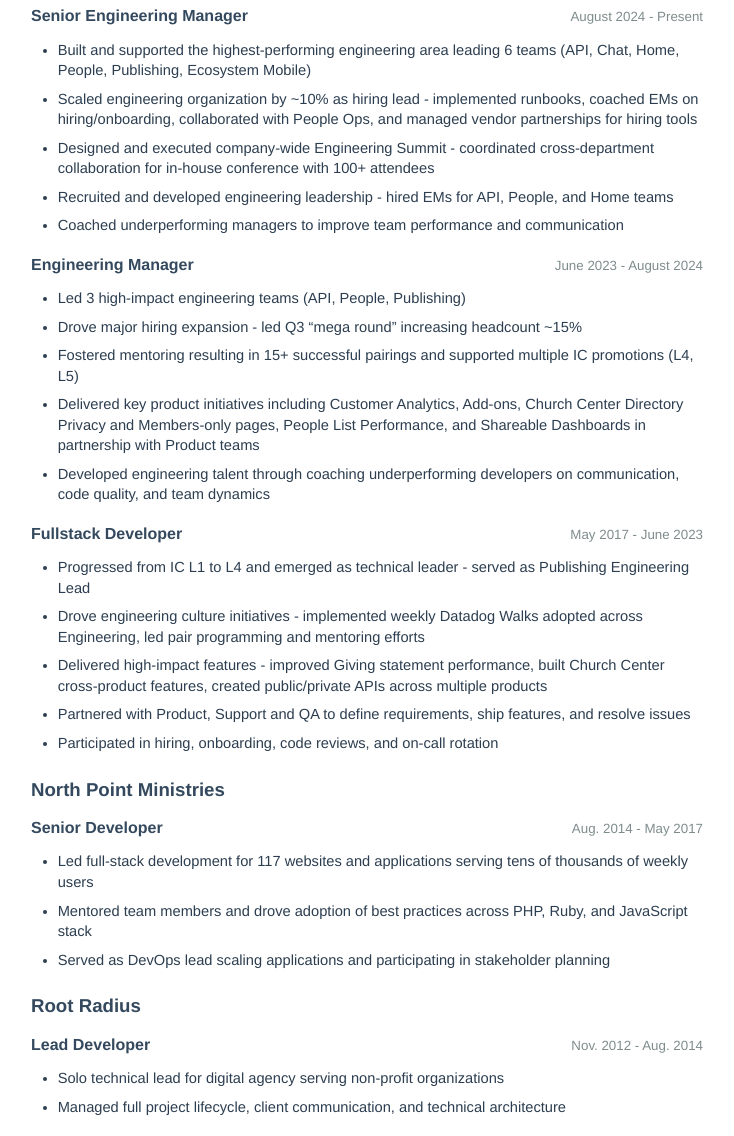
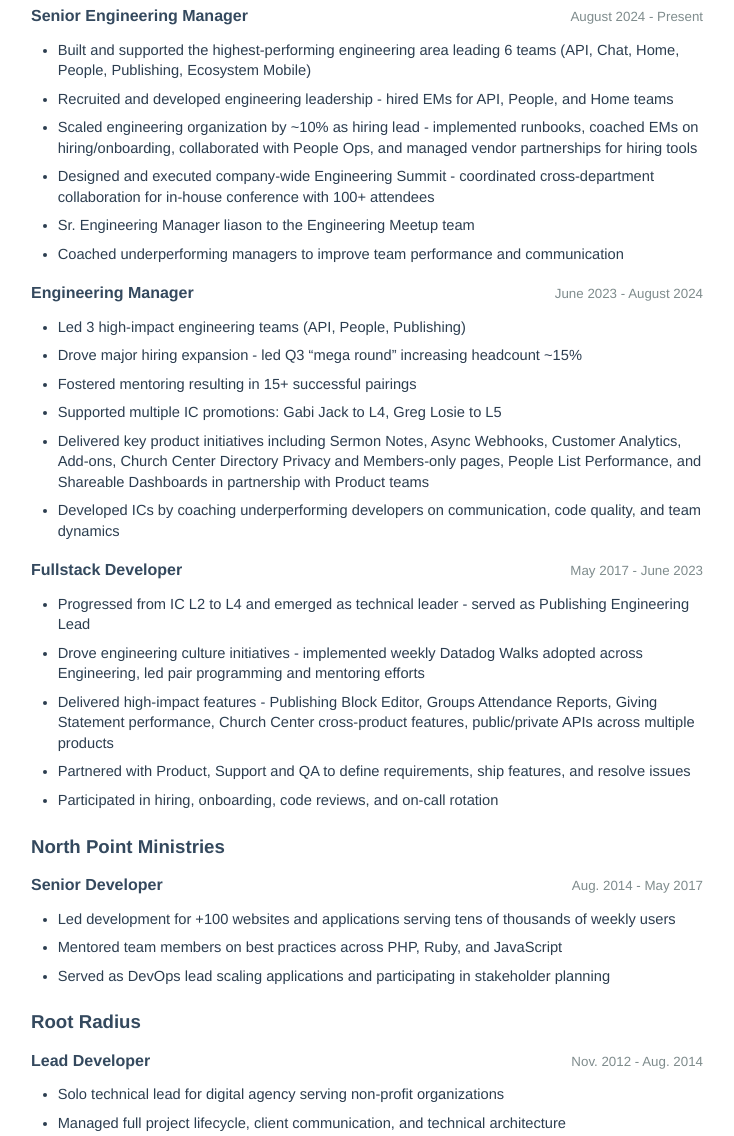
Before and after one commit to bweave/resume, a plain HTML site: page index.html in a window 1280 px wide. Shown: the part 372-1508 px from the top of the page, without its empty margins (273-1007 px from the left). Drawn offline with Linux system fonts and the light colour scheme.

Commit message:
deploy: 42177aaa5ab0428183edb8514c77870099bb77e9

```diff
--- a/index.html
+++ b/index.html
@@ -315,29 +315,31 @@
 <h3>Planning Center</h3>
 <div class="role-section"><h4 class="role-header"><span class="role">Senior Engineering Manager</span><span class="date">August 2024 - Present</span></h4><ul>
 <li>Built and supported the highest-performing engineering area leading 6 teams (API, Chat, Home, People, Publishing, Ecosystem Mobile)</li>
+<li>Recruited and developed engineering leadership - hired EMs for API, People, and Home teams</li>
 <li>Scaled engineering organization by ~10% as hiring lead - implemented runbooks, coached EMs on hiring/onboarding, collaborated with People Ops, and managed vendor partnerships for hiring tools</li>
 <li>Designed and executed company-wide Engineering Summit - coordinated cross-department collaboration for in-house conference with 100+ attendees</li>
-<li>Recruited and developed engineering leadership - hired EMs for API, People, and Home teams</li>
+<li>Sr. Engineering Manager liason to the Engineering Meetup team</li>
 <li>Coached underperforming managers to improve team performance and communication</li>
 </ul></div>
 <div class="role-section"><h4 class="role-header"><span class="role">Engineering Manager</span><span class="date">June 2023 - August 2024</span></h4><ul>
 <li>Led 3 high-impact engineering teams (API, People, Publishing)</li>
 <li>Drove major hiring expansion - led Q3 “mega round” increasing headcount ~15%</li>
-<li>Fostered mentoring resulting in 15+ successful pairings and supported multiple IC promotions (L4, L5)</li>
-<li>Delivered key product initiatives including Customer Analytics, Add-ons, Church Center Directory Privacy and Members-only pages, People List Performance, and Shareable Dashboards in partnership with Product teams</li>
-<li>Developed engineering talent through coaching underperforming developers on communication, code quality, and team dynamics</li>
+<li>Fostered mentoring resulting in 15+ successful pairings</li>
+<li>Supported multiple IC promotions: Gabi Jack to L4, Greg Losie to L5</li>
+<li>Delivered key product initiatives including Sermon Notes, Async Webhooks, Customer Analytics, Add-ons, Church Center Directory Privacy and Members-only pages, People List Performance, and Shareable Dashboards in partnership with Product teams</li>
+<li>Developed ICs by coaching underperforming developers on communication, code quality, and team dynamics</li>
 </ul></div>
 <div class="role-section"><h4 class="role-header"><span class="role">Fullstack Developer</span><span class="date">May 2017 - June 2023</span></h4><ul>
-<li>Progressed from IC L1 to L4 and emerged as technical leader - served as Publishing Engineering Lead</li>
+<li>Progressed from IC L2 to L4 and emerged as technical leader - served as Publishing Engineering Lead</li>
 <li>Drove engineering culture initiatives - implemented weekly Datadog Walks adopted across Engineering, led pair programming and mentoring efforts</li>
-<li>Delivered high-impact features - improved Giving statement performance, built Church Center cross-product features, created public/private APIs across multiple products</li>
+<li>Delivered high-impact features - Publishing Block Editor, Groups Attendance Reports, Giving Statement performance, Church Center cross-product features, public/private APIs across multiple products</li>
 <li>Partnered with Product, Support and QA to define requirements, ship features, and resolve issues</li>
 <li>Participated in hiring, onboarding, code reviews, and on-call rotation</li>
 </ul></div>
 <h3>North Point Ministries</h3>
 <div class="role-section"><h4 class="role-header"><span class="role">Senior Developer</span><span class="date">Aug. 2014 - May 2017</span></h4><ul>
-<li>Led full-stack development for 117 websites and applications serving tens of thousands of weekly users</li>
-<li>Mentored team members and drove adoption of best practices across PHP, Ruby, and JavaScript stack</li>
+<li>Led development for +100 websites and applications serving tens of thousands of weekly users</li>
+<li>Mentored team members on best practices across PHP, Ruby, and JavaScript</li>
 <li>Served as DevOps lead scaling applications and participating in stakeholder planning</li>
 </ul></div>
 <h3>Root Radius</h3>
@@ -361,7 +363,8 @@
 <ul>
 <li>Full-stack development (Ruby/Rails, JavaScript/React, SQL)</li>
 <li>System architecture and performance optimization</li>
-<li>Agile project management and delivery</li>
+<li>Project management and delivery</li>
+<li>Technical debt management and pay down</li>
 </ul>
 <h4>Tools &amp; Platforms</h4>
 <ul>
```
Also changed, not shown: resume.html (+12 -9 lines), 1 other file.
